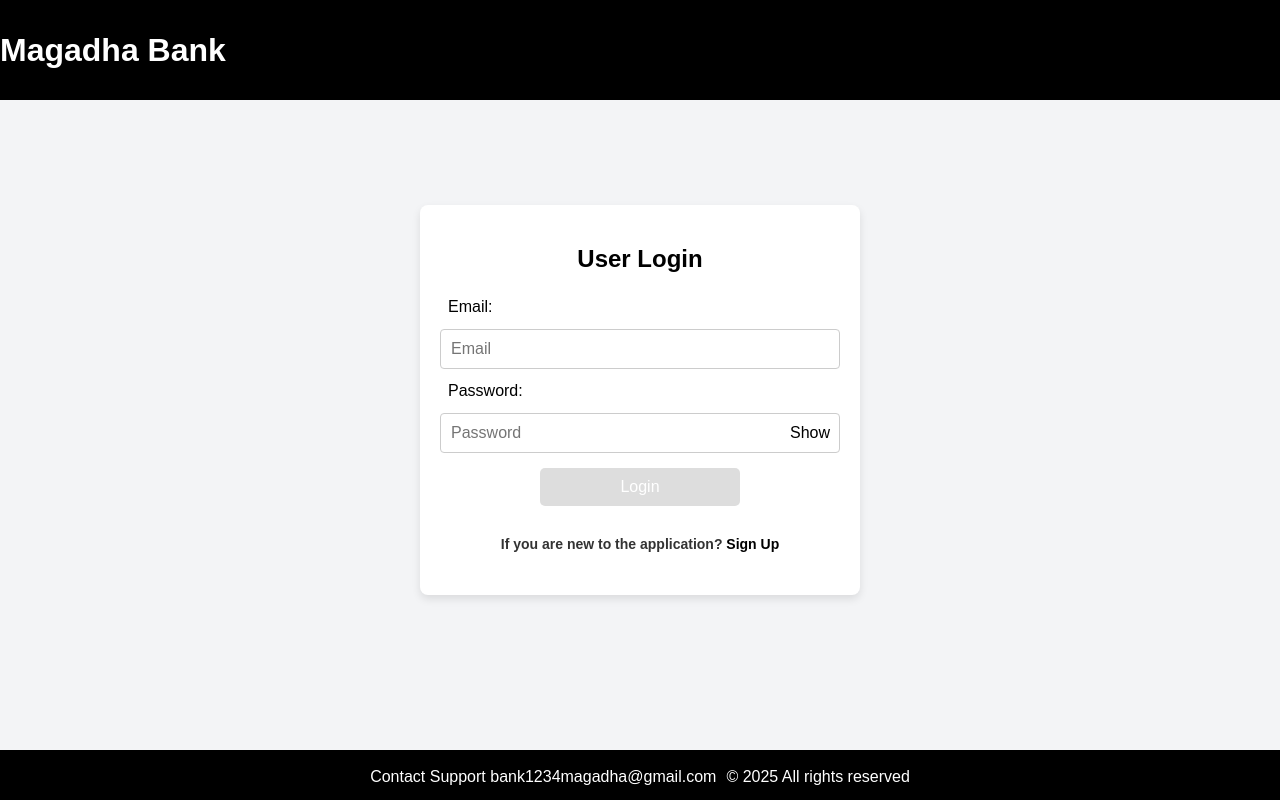
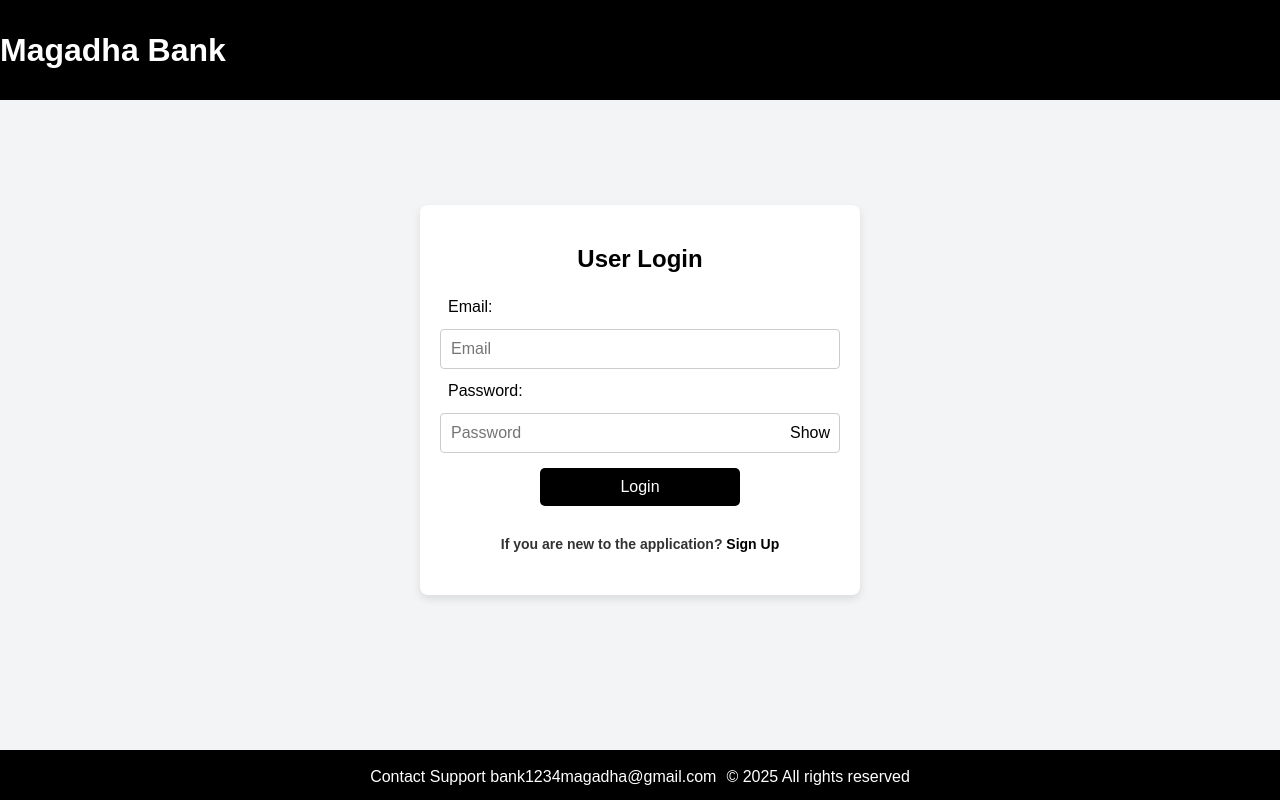
Before and after one commit to jagadeeshpj1610/bankProject, a React (Vite) app in the folder frontend/: page /login in a window 1280 px wide. Built offline with nearby package versions, Linux system fonts and the light colour scheme.

Commit message:
add some css

```diff
--- a/frontend/src/css/index.css
+++ b/frontend/src/css/index.css
@@ -61,24 +61,6 @@
 }
 
 
-
-.loginButton:hover {
-  background-color: #333;
-}
-
-.loginButton:disabled {
-  background-color: #ddd;
-  cursor: not-allowed;
-}
-
-.loginButton:disabled:hover {
-  background-color: #ddd;
-}
-
-.loginButtonContainer {
-  display: flex;
-  justify-content: center;
-}
 
 
 
```
